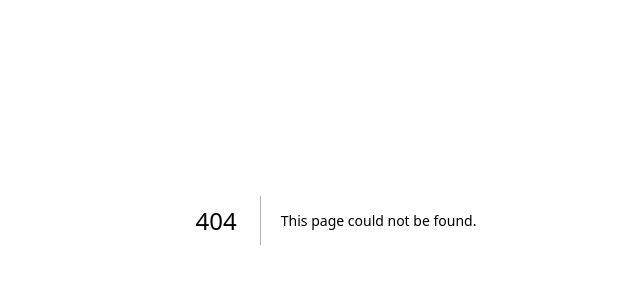
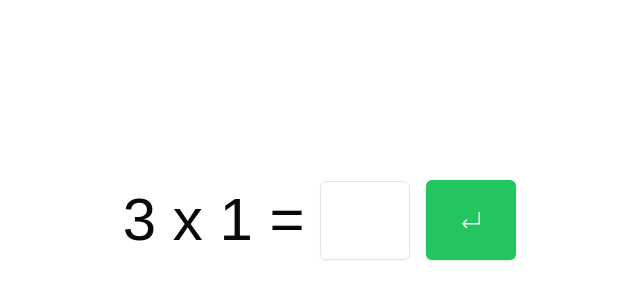
Before and after one commit to bahiensed/tadabu, a Next.js app: page /1 in a window 1280 px wide. Before the commit this address had no page. Shown: the part 180-480 px from the top of the page, without its empty margins (304-944 px from the left). Built offline with nearby package versions, Linux system fonts and the light colour scheme.

Commit message:
feat: install shadcn

```diff
--- /dev/null
+++ b/src/app/1/page.tsx
@@ -0,0 +1,95 @@
+"use client"
+
+import { useEffect, useState } from "react"
+import { zodResolver } from "@hookform/resolvers/zod"
+import { useForm } from "react-hook-form"
+import { z } from "zod"
+
+import { toast } from "@/hooks/use-toast"
+import { Button } from "@/components/ui/button"
+import { Form, FormControl, FormField, FormItem, FormMessage } from "@/components/ui/form"
+import { Input } from "@/components/ui/input"
+
+const FormSchema = z.object({
+  product: z
+    .number()
+    .min(1, {
+      message: "Answer is a number between 1 and 9.",
+    })
+    .max(9, {
+      message: "Answer is a number between 1 and 9."
+    })
+})
+
+const One = () => {
+  const [randomNumber, setRandomNumber] = useState<number | null>(null);
+
+  // Generate the random number only on the client after the component mounts
+  useEffect(() => {
+    const getRandomNumber = (): number => {
+      return Math.floor(Math.random() * 9) + 1;
+    };
+    setRandomNumber(getRandomNumber());
+  }, []);
+
+  const form = useForm<z.infer<typeof FormSchema>>({
+    resolver: zodResolver(FormSchema),
+    defaultValues: {
+      product: undefined,
+    },
+  })
+
+  function onSubmit(data: z.infer<typeof FormSchema>) {
+    toast({
+      title: "Yes! That's right!",
+      description: (
+        <pre className="mt-2 w-[320px] rounded-md bg-slate-950 p-4">
+          <code className="text-white">{JSON.stringify(data, null, 2)}</code>
+        </pre>
+      ),
+    })
+  }
+
+  return (
+    <div className="flex justify-center items-center w-full h-screen">
+      <Form {...form}>
+        <form onSubmit={form.handleSubmit(onSubmit)} className="w-1/3 space-y-6">
+          <FormField
+            control={form.control}
+            name="product"
+            render={({ field }) => (
+              <FormItem>
+                <FormControl>
+                  <div className="flex flex-row items-center gap-4">
+                    {randomNumber !== null && (
+                      <span className="text-6xl text-nowrap">{randomNumber} x 1 =</span>
+                    )}
+
+                    <Input
+                      {...field}
+                      className="text-6xl w-[90px]  h-auto"
+                      value={field.value !== undefined ? field.value : ''}
+                      onChange={(el) => field.onChange(Number(el.target.value))}
+                    />
+
+                    <Button
+                      className="bg-green-500 hover:bg-green-400 hover:border hover:border-green-800 w-[90px] min-h-20"
+                      type="submit"
+                    >
+                      <svg xmlns="http://www.w3.org/2000/svg" fill="none" viewBox="0 0 24 24" strokeWidth={1.5} stroke="currentColor" className="size-6">
+                        <path strokeLinecap="round" strokeLinejoin="round" d="m7.49 12-3.75 3.75m0 0 3.75 3.75m-3.75-3.75h16.5V4.499" />
+                      </svg>
+                    </Button>
+                  </div>
+                </FormControl>
+                <FormMessage />
+              </FormItem>
+            )}
+          />
+        </form>
+      </Form>
+    </div>
+  )
+}
+
+export default One
--- a/src/app/globals.css
+++ b/src/app/globals.css
@@ -2,21 +2,7 @@
 @tailwind components;
 @tailwind utilities;
 
-:root {
-  --background: #ffffff;
-  --foreground: #171717;
-}
-
-@media (prefers-color-scheme: dark) {
-  :root {
-    --background: #0a0a0a;
-    --foreground: #ededed;
-  }
-}
-
 body {
-  color: var(--foreground);
-  background: var(--background);
   font-family: Arial, Helvetica, sans-serif;
 }
 
@@ -25,3 +11,68 @@
     text-wrap: balance;
   }
 }
+
+@layer base {
+  :root {
+    --background: 0 0% 100%;
+    --foreground: 240 10% 3.9%;
+    --card: 0 0% 100%;
+    --card-foreground: 240 10% 3.9%;
+    --popover: 0 0% 100%;
+    --popover-foreground: 240 10% 3.9%;
+    --primary: 240 5.9% 10%;
+    --primary-foreground: 0 0% 98%;
+    --secondary: 240 4.8% 95.9%;
+    --secondary-foreground: 240 5.9% 10%;
+    --muted: 240 4.8% 95.9%;
+    --muted-foreground: 240 3.8% 46.1%;
+    --accent: 240 4.8% 95.9%;
+    --accent-foreground: 240 5.9% 10%;
+    --destructive: 0 84.2% 60.2%;
+    --destructive-foreground: 0 0% 98%;
+    --border: 240 5.9% 90%;
+    --input: 240 5.9% 90%;
+    --ring: 240 10% 3.9%;
+    --chart-1: 12 76% 61%;
+    --chart-2: 173 58% 39%;
+    --chart-3: 197 37% 24%;
+    --chart-4: 43 74% 66%;
+    --chart-5: 27 87% 67%;
+    --radius: 0.5rem;
+  }
+  .dark {
+    --background: 240 10% 3.9%;
+    --foreground: 0 0% 98%;
+    --card: 240 10% 3.9%;
+    --card-foreground: 0 0% 98%;
+    --popover: 240 10% 3.9%;
+    --popover-foreground: 0 0% 98%;
+    --primary: 0 0% 98%;
+    --primary-foreground: 240 5.9% 10%;
+    --secondary: 240 3.7% 15.9%;
+    --secondary-foreground: 0 0% 98%;
+    --muted: 240 3.7% 15.9%;
+    --muted-foreground: 240 5% 64.9%;
+    --accent: 240 3.7% 15.9%;
+    --accent-foreground: 0 0% 98%;
+    --destructive: 0 62.8% 30.6%;
+    --destructive-foreground: 0 0% 98%;
+    --border: 240 3.7% 15.9%;
+    --input: 240 3.7% 15.9%;
+    --ring: 240 4.9% 83.9%;
+    --chart-1: 220 70% 50%;
+    --chart-2: 160 60% 45%;
+    --chart-3: 30 80% 55%;
+    --chart-4: 280 65% 60%;
+    --chart-5: 340 75% 55%;
+  }
+}
+
+@layer base {
+  * {
+    @apply border-border;
+  }
+  body {
+    @apply bg-background text-foreground;
+  }
+}
```
